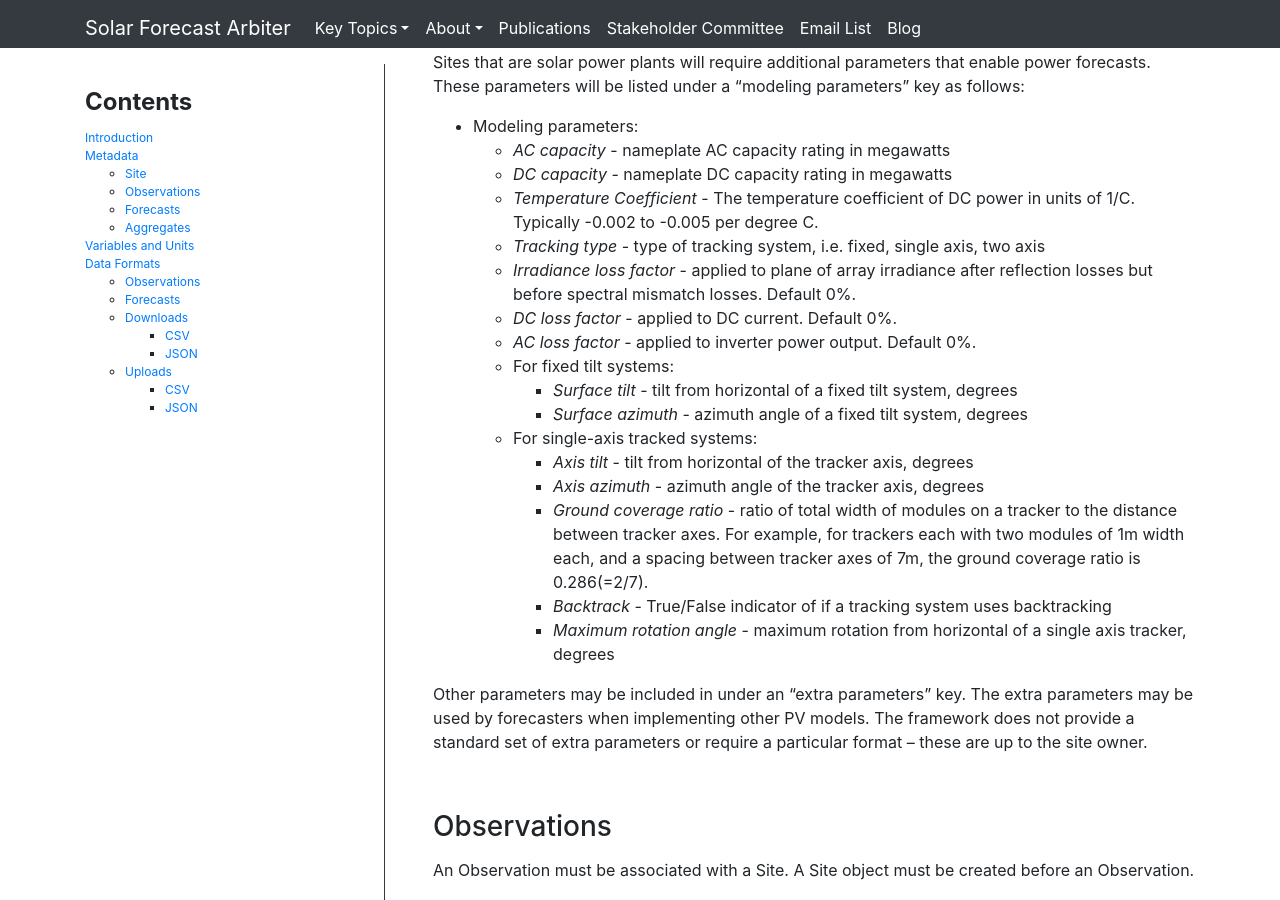
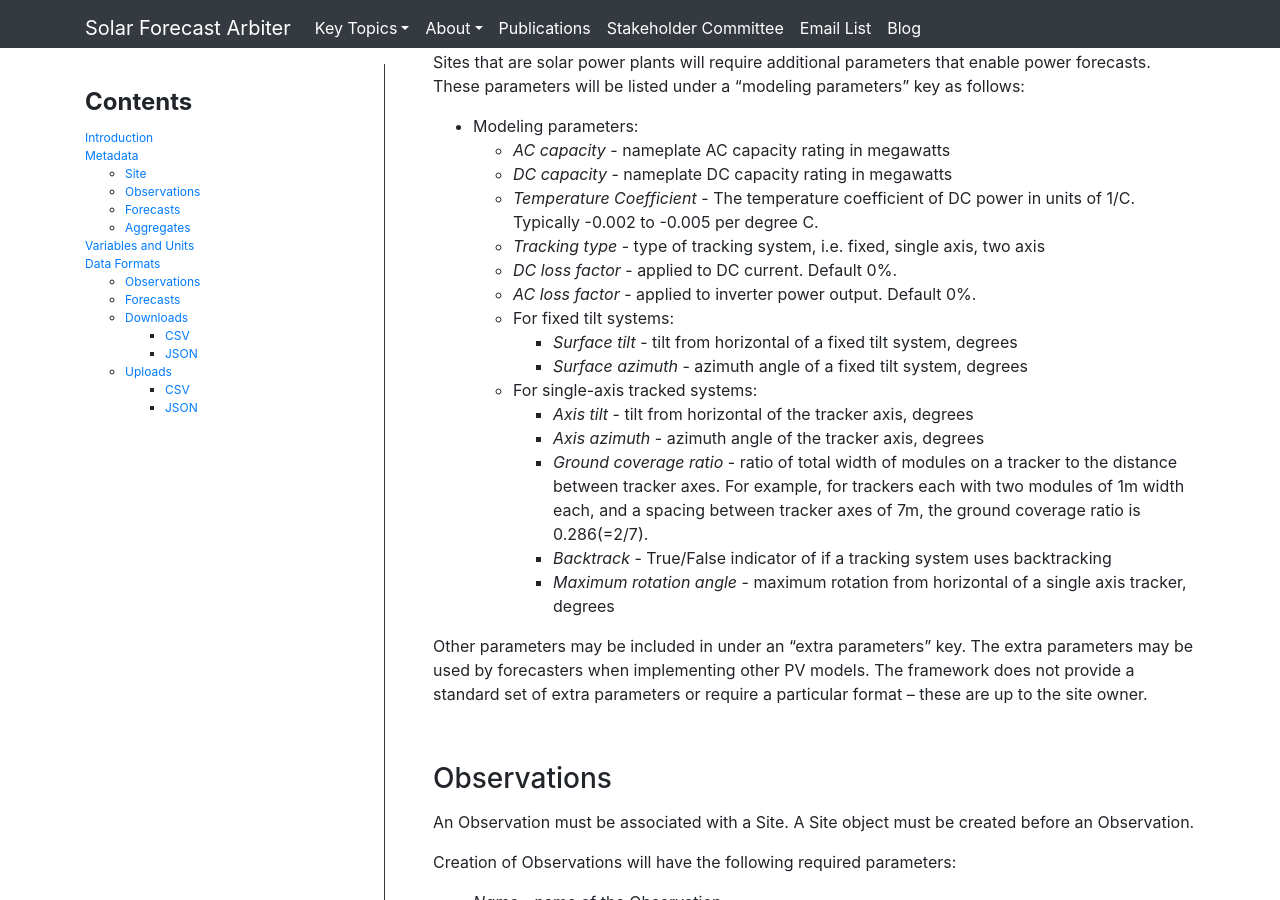
Before and after one commit to SolarArbiter/SolarArbiter.github.io, a Jekyll site: the page built from data_model.md, in a window 1280 px wide and 900 px high, scrolled down 2360 px. Built offline with Jekyll 4.4.1, drawn with Linux system fonts in a browser that asks for light colours; comment, search, counter and statistics services are not loaded; our own code applies the rules of GitHub Pages for plain Markdown files.

Commit message:
remove irradiance loss factor

```diff
--- a/data_model.md
+++ b/data_model.md
@@ -134,8 +134,6 @@
         in units of 1/C. Typically -0.002 to -0.005 per degree C.
     -   *Tracking type* - type of tracking system, i.e. fixed, single axis,
         two axis
-    -   *Irradiance loss factor* - applied to plane of array irradiance after
-        reflection losses but before spectral mismatch losses. Default 0%.
     -   *DC loss factor* - applied to DC current. Default 0%.
     -   *AC loss factor* - applied to inverter power output. Default 0%.
     -   For fixed tilt systems:
```
